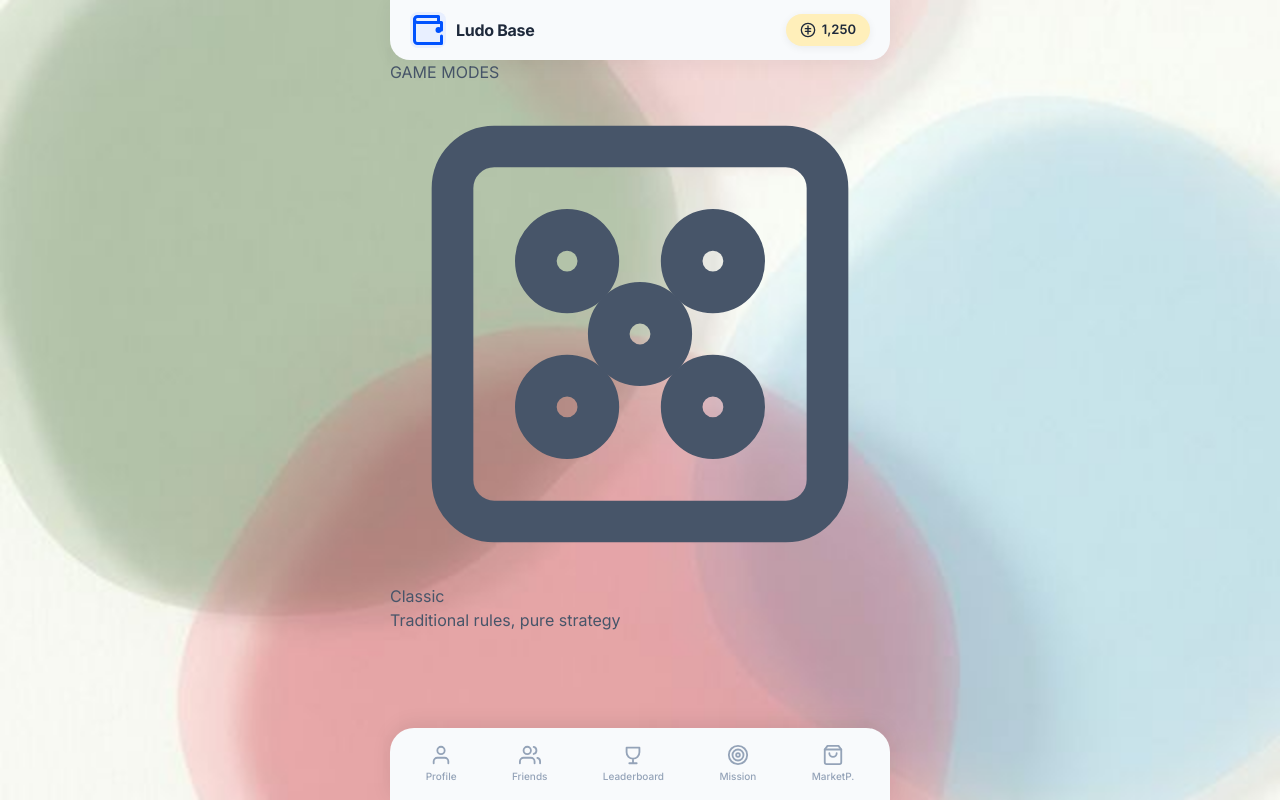
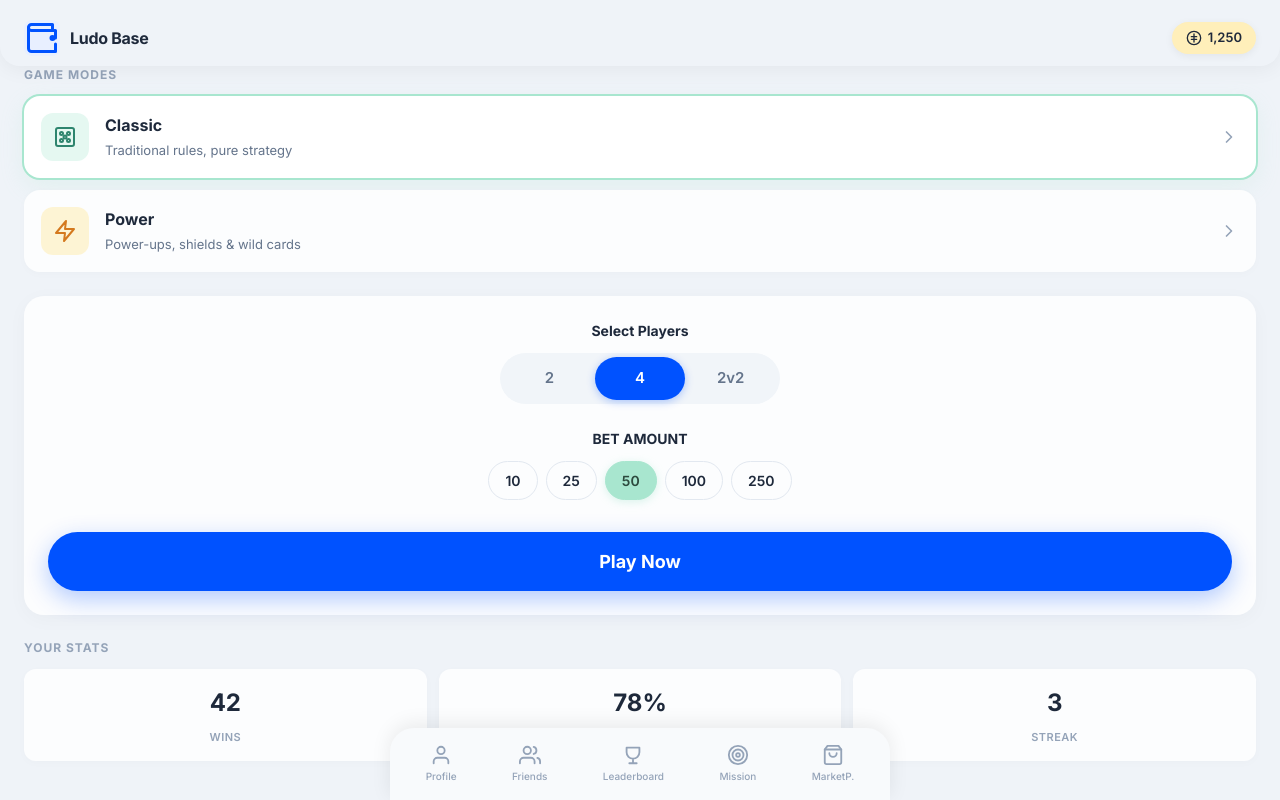
Before and after one commit to mrongSubho/ludo-base, a Next.js app: page / in a window 1280 px wide. Built offline with nearby package versions, Linux system fonts and the light colour scheme.

Commit message:
fix(layout): Fix critical CSS parse error to restore board layout and re-enable 100vw edge-to-edge rendering with correct corner label alignment

```diff
--- a/app/globals.css
+++ b/app/globals.css
@@ -186,11 +186,13 @@ a {
   min-height: 100vh;
   min-height: 100dvh;
   width: 100%;
-  max-width: 500px;
+  max-width: 100vw;
+  /* Back to full viewport width for edge-to-edge board */
   margin: 0 auto;
   padding: 0;
   background: transparent;
   position: relative;
+  overflow-x: hidden;
 }
 
 /* ─── Header ─── */
@@ -866,6 +868,7 @@ a {
   border: none;
   box-shadow: none;
   padding: 0;
+}
 
 .home-player-label {
   position: absolute;
@@ -893,13 +896,13 @@ a {
 
 /* Adjust horizontal alignment (corners) */
 .board-home.green .home-player-label,
-  .board-home.yellow .home-player-label {
+.board-home.blue .home-player-label {
   left: 8px;
   /* Left side homes */
 }
 
 .board-home.red .home-player-label,
-  .board-home.blue .home-player-label {
+.board-home.yellow .home-player-label {
   right: 8px;
   /* Right side homes */
 }
@@ -2899,4 +2902,3 @@ a {
     box-shadow: 0 0 15px var(--ludo-primary), 0 0 10px rgba(255, 255, 0, 0.5);
   }
 }
-}
```
Lines whose indentation alone changed are shown as unchanged.
